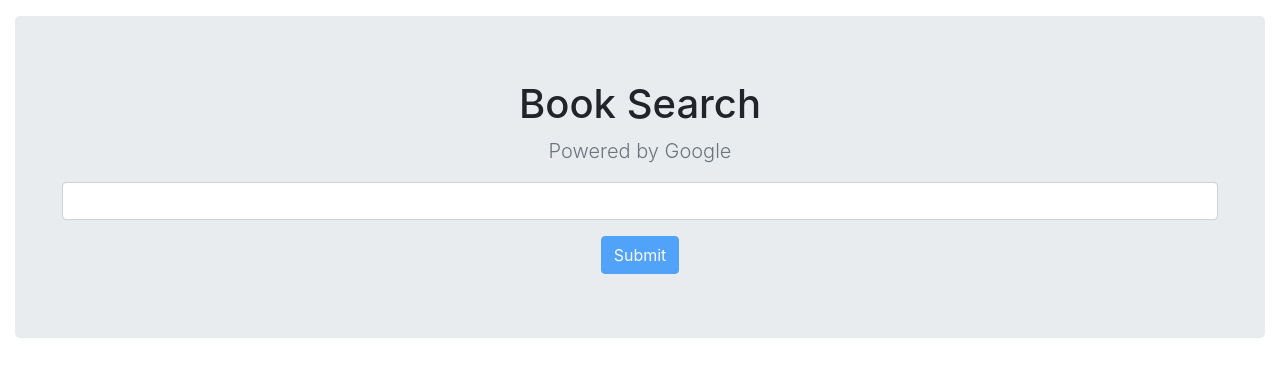
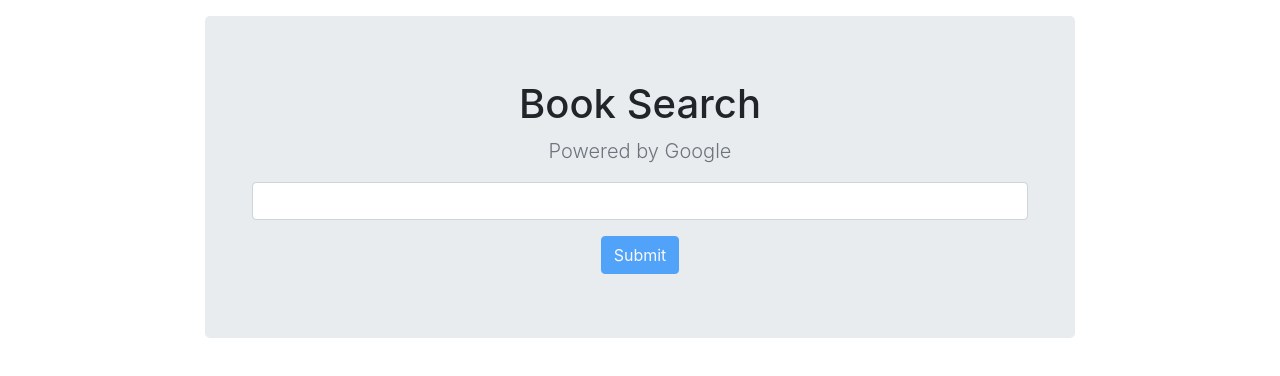
Before and after one commit to albcf/googleBooksSearch, a React (Create React App) app: page / in a window 1280 px wide. Shown: the top 376 px of the page. Built offline with nearby package versions, Linux system fonts and the light colour scheme.

Commit message:
Add max width to main container

```diff
--- a/src/components/style.css
+++ b/src/components/style.css
@@ -1,3 +1,7 @@
+.container-fluid {
+   max-width:900px;
+}
+
 .thumbnail-fixed {
   height: 165px;
   width: 128px;
```
